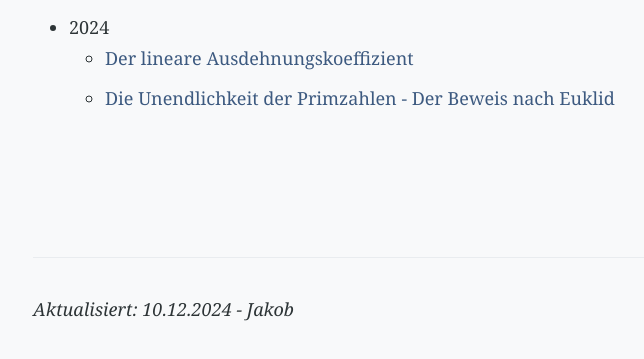
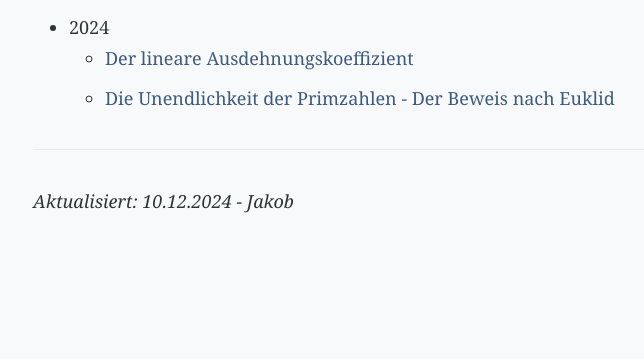
Before and after one commit to Jakob-Ws/build, a plain HTML site: page archiv.html in a window 1280 px wide. Shown: the part 173-532 px from the top of the page, without its empty margins (261-905 px from the left). Drawn offline with Linux system fonts and the light colour scheme.

Commit message:
Update archiv.html

```diff
--- a/archiv.html
+++ b/archiv.html
@@ -36,8 +36,7 @@
 Beweis nach Euklid</a></li>
 </ul></li>
 </ul>
-<p> </p>
-<p> </p>
+
 <hr />
 <p><span class="footer"><em>Aktualisiert: 10.12.2024 -
 Jakob</em></span></p>
```
